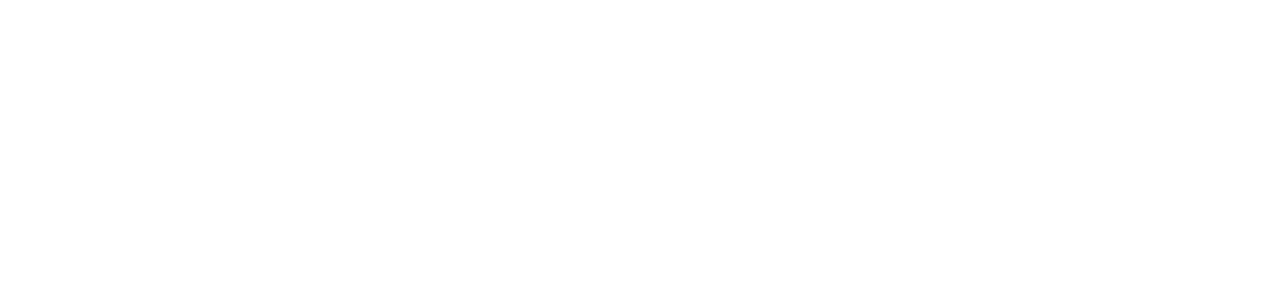
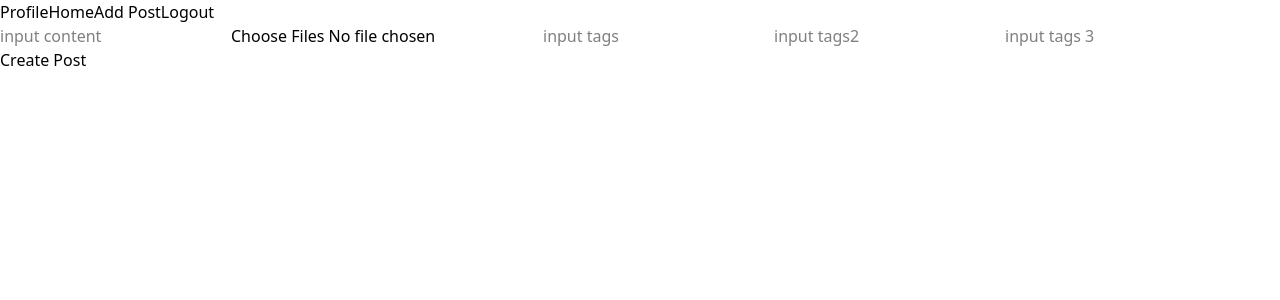
Before and after one commit to anglczbla/sosmed-react, a React (Vite) app: page /create-post in a window 1280 px wide. Before the commit this address had no page. Shown: the top 300 px of the page. Built offline with nearby package versions, Linux system fonts and the light colour scheme.

Commit message:
create post

```diff
--- a/src/App.jsx
+++ b/src/App.jsx
@@ -3,6 +3,7 @@
 import "./App.css";
 import Login from "./auth/Login";
 import Register from "./auth/Register";
+import CreatePost from "./components/CreatePost";
 import Home from "./components/Home";
 import Profile from "./components/Profile";
 import ProtectedNavbar from "./components/ProtectedNavbar";
@@ -21,6 +22,7 @@
             <Route element={<ProtectedNavbar />}>
               <Route path="/home" element={<Home />} />
               <Route path="/profile" element={<Profile />} />
+              <Route path="/create-post" element={<CreatePost />} />
             </Route>
           </Routes>
         </AuthProvider>
--- /dev/null
+++ b/src/components/CreatePost.jsx
@@ -0,0 +1,108 @@
+import { useMutation } from "@tanstack/react-query";
+import axios from "axios";
+import { useState } from "react";
+
+const CreatePost = () => {
+  const [formPost, setFormPost] = useState({
+    content: "",
+    "tags[0]": "",
+    "tags[1]": "",
+    "tags[2]": "",
+  });
+
+  const [images, setImages] = useState([]);
+
+  const handleFormPost = (e) => {
+    const { name, value } = e.target;
+    setFormPost({ ...formPost, [name]: value });
+  };
+
+  const handleImage = (e) => {
+    setImages([...images, ...e.target.files]);
+  };
+
+  const createPost = useMutation({
+    mutationFn: (data) => {
+      const { formPost: newPost, images } = data;
+      const accessToken = localStorage.getItem("accessToken");
+      const formData = new FormData();
+      formData.append("content", newPost.content);
+      images.forEach((image) => {
+        formData.append("images", image);
+      });
+      formData.append("tags[0]", newPost["tags[0]"]);
+      formData.append("tags[1]", newPost["tags[1]"]);
+      formData.append("tags[2]", newPost["tags[2]"]);
+
+      return axios.post(
+        "https://api.freeapi.app/api/v1/social-media/posts",
+        formData,
+        {
+          headers: {
+            Authorization: `Bearer ${accessToken}`,
+          },
+        }
+      );
+    },
+    onSuccess: () => {
+      alert("success add post");
+    },
+    onError: (error) => {
+      console.error(error);
+    },
+  });
+
+  const submitPost = (e) => {
+    e.preventDefault();
+    const data = {
+      formPost,
+      images,
+    };
+    createPost.mutate(data);
+  };
+
+  return (
+    <div>
+      <form onSubmit={submitPost}>
+        <input
+          type="text"
+          name="content"
+          value={formPost.content}
+          onChange={handleFormPost}
+          placeholder="input content"
+        />
+        <input
+          type="file"
+          multiple={true}
+          name="images"
+          accept="image/*"
+          onChange={handleImage}
+        />
+        <input
+          type="text"
+          name="tags[0]"
+          value={formPost["tags[0]"]}
+          onChange={handleFormPost}
+          placeholder="input tags"
+        />
+        <input
+          type="text"
+          name="tags[1]"
+          value={formPost["tags[1]"]}
+          onChange={handleFormPost}
+          placeholder="input tags2"
+        />
+        <input
+          type="text"
+          name="tags[2]"
+          value={formPost["tags[2]"]}
+          onChange={handleFormPost}
+          placeholder="input tags 3"
+        />
+        <button type="submit">Create Post</button>
+      </form>
+    </div>
+  );
+};
+
+export default CreatePost;
--- a/src/components/Navbar.jsx
+++ b/src/components/Navbar.jsx
@@ -9,6 +9,7 @@
     <div>
       <Link to="/profile">Profile</Link>
       <Link to="/home">Home</Link>
+      <Link to="/create-post">Add Post</Link>
       <button onClick={logout}>Logout</button>
     </div>
   );
```
